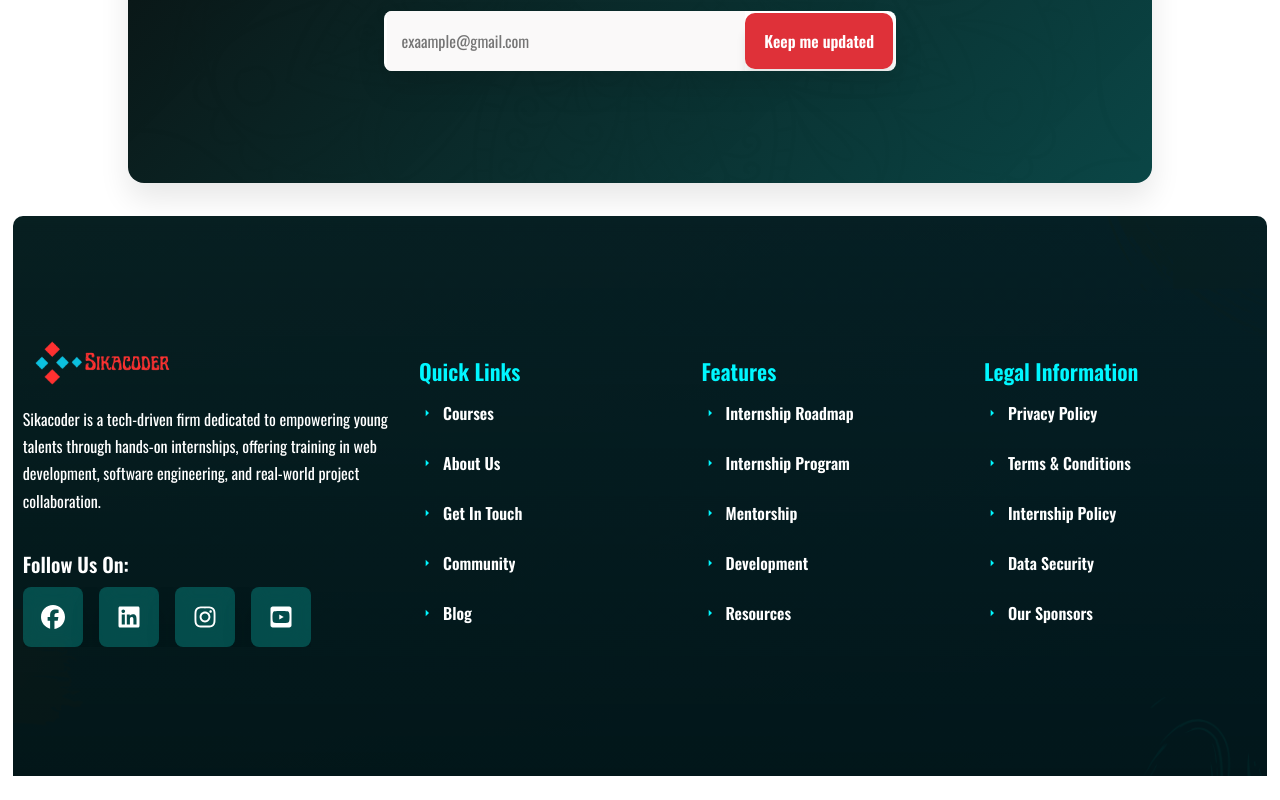
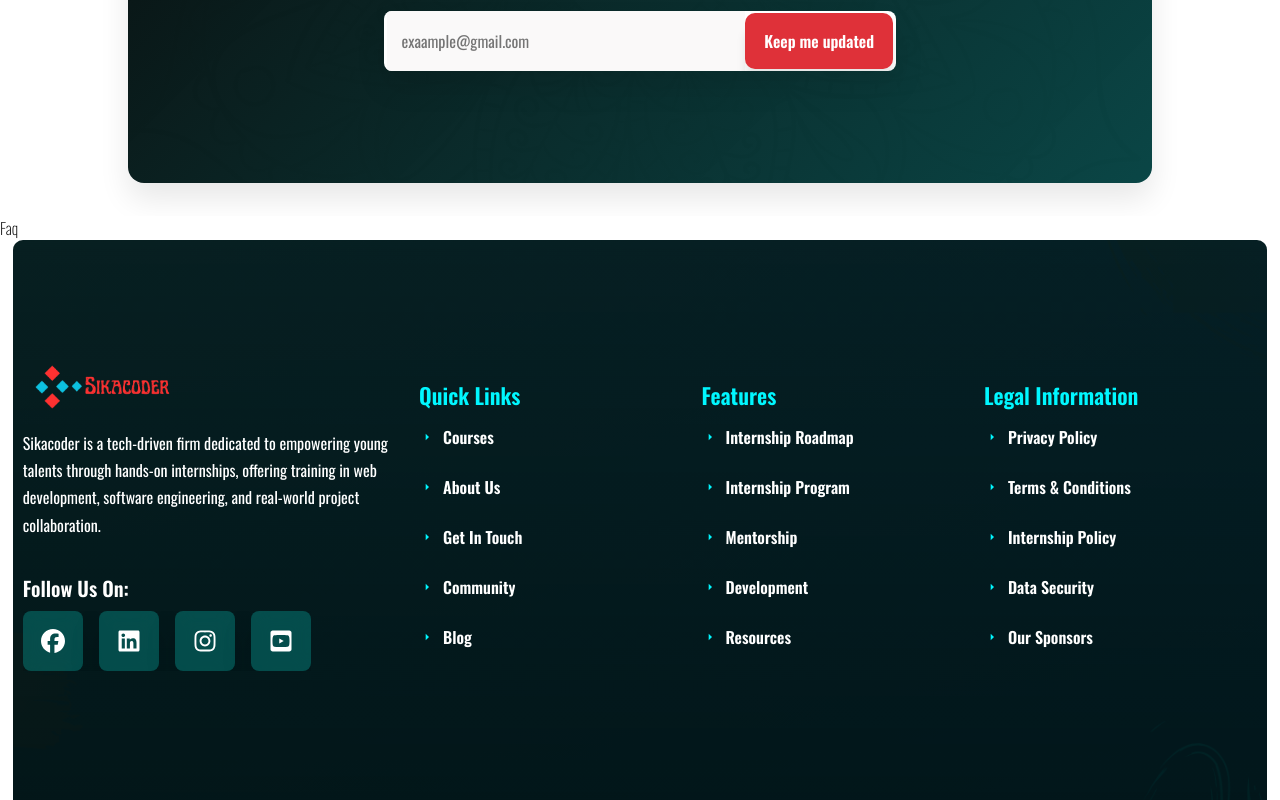
Before and after one commit to Kwarto/sikacoder, a React (Vite) app: page / in a window 1280 px wide. Shown: the part 4328-5128 px from the top of the page. Before the commit the page ends 5104 px from the top, so only its background shows below. Built offline with nearby package versions, Linux system fonts and the light colour scheme; no server answers.

Commit message:
Added faqs

```diff
--- /dev/null
+++ b/src/components/Faqs/Faq.jsx
@@ -0,0 +1,9 @@
+import React from 'react'
+
+const Faq = () => {
+  return (
+    <div>Faq</div>
+  )
+}
+
+export default Faq
--- a/src/components/index.js
+++ b/src/components/index.js
@@ -20,7 +20,7 @@ export {default as SignInWith} from '../components/Login/SignInWith';
 export {default as Register} from '../components/Register/Register';
 export {default as Footer} from '../components/Footer/Footer';
 export {default as Loader} from '../components/Loader/Loader';
-
+export {default as Faqs }from "../components/Faqs/Faq"
 //User Overview Imports
 export {default as Over} from '../components/Overview/Overview';
 export {default as SideBar} from '../components/SideBar/SideBar';
--- a/src/pages/home/Home.jsx
+++ b/src/pages/home/Home.jsx
@@ -1,6 +1,6 @@
 import React from 'react'
 import { Main } from '../../layout'
-import { Community, CTA, Hero, NewsLetter, Offers, Process, Why } from '../../components'
+import { Community, CTA, Faqs, Hero, NewsLetter, Offers, Process, Why } from '../../components'
 
 const Home = () => {
   return (
@@ -12,6 +12,7 @@ const Home = () => {
         <CTA />
         <Community />
         <NewsLetter />
+        <Faqs />
     </Main>
   )
 }
```
Also changed, not shown: faq.txt (added).
